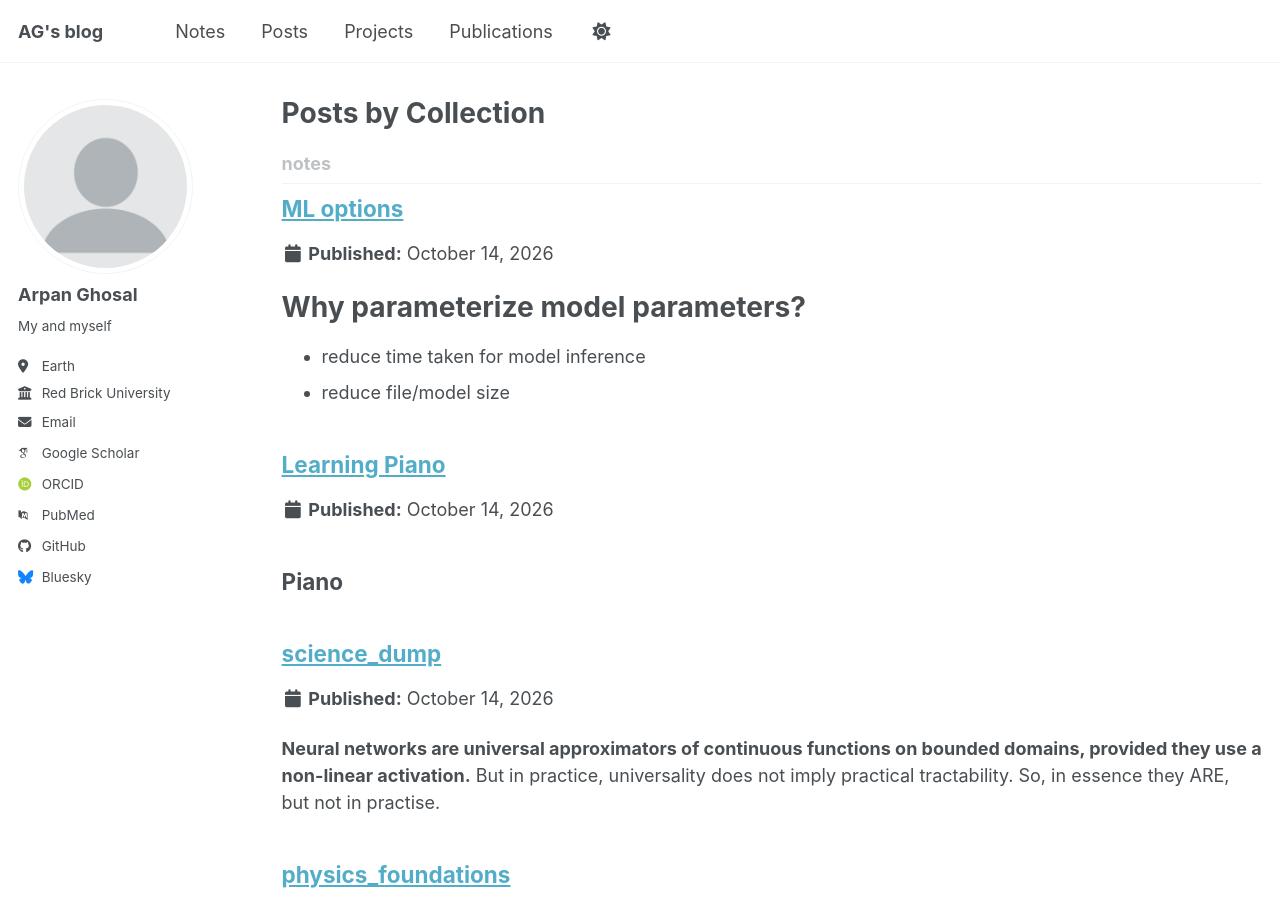
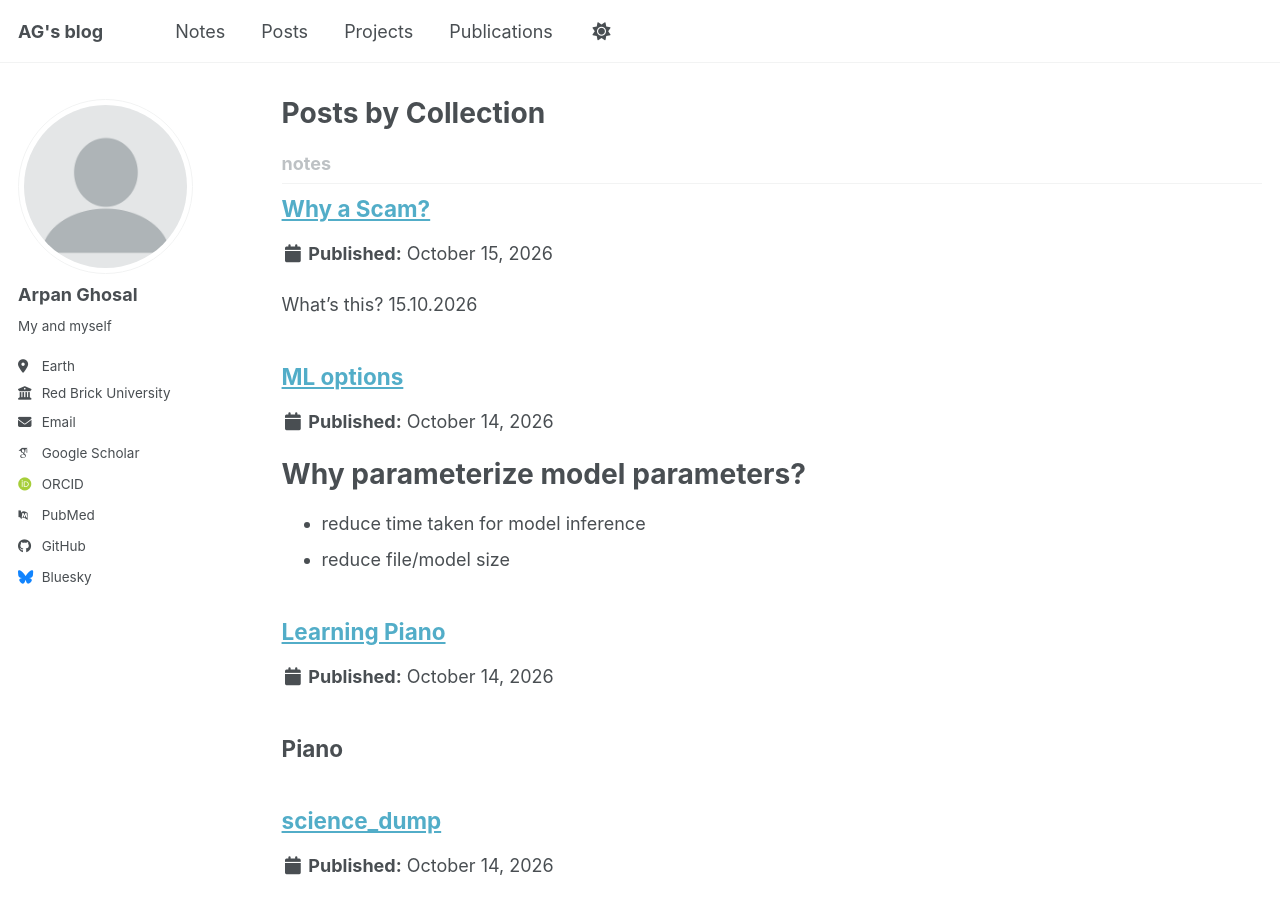
Before and after one commit to arpanghosal/arpanghosal.github.io, a Jekyll site: the page built from _pages/collection-archive.html, in a window 1280 px wide and 900 px high. Built offline with Jekyll 4.4.1, drawn with Linux system fonts in a browser that asks for light colours; some web fonts are replaced; a script bundle is joined from its source files by our own code; library files that are not in the unit come from our copies.

Commit message:
tmp file change

```diff
--- a/_notes/InternalNotes/why_a_scam.md
+++ b/_notes/InternalNotes/why_a_scam.md
@@ -1 +1,5 @@
- What's this? 15.10.2026
+---
+title: "Why a Scam?"
+layout: single
+---
+What's this? 15.10.2026
```
